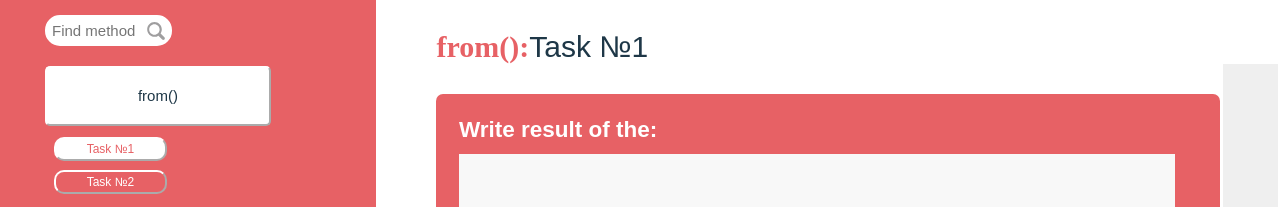
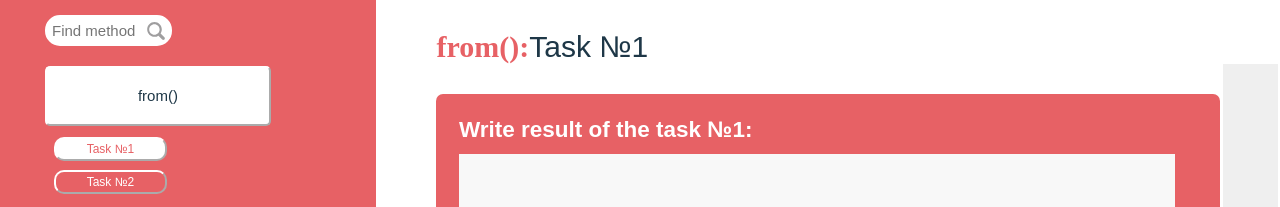
Before and after one commit to reginPekin/Methods_Learner, a React (Create React App) app: page / in a window 1280 px wide. Shown: the top 207 px of the page. Built offline with nearby package versions, Linux system fonts and the light colour scheme.

Commit message:
rename title

```diff
--- a/src/Components/TaskCondition/TaskCondition.js
+++ b/src/Components/TaskCondition/TaskCondition.js
@@ -1,15 +1,15 @@
 import React from "react";
 
 import styles from "./TaskCondition.module.css";
-// import { ResultImage } from "../ResultImage";
 
-export const TaskCondition = ({ task, winnerStyle, loserStyle }) => {
+export const TaskCondition = ({ task }) => {
   return (
     <div className={styles.task}>
-      <span className={styles.span}>Write result of the: </span>
+      <span className={styles.span}>
+        Write result of the task №{task.id + 1}:{" "}
+      </span>
       <div className={styles.taskCode}>
         <p className={styles.textCode}>{task.codeExample}</p>
-        {/* <div className={styles.imageResult} /> */}
       </div>
     </div>
   );
```
